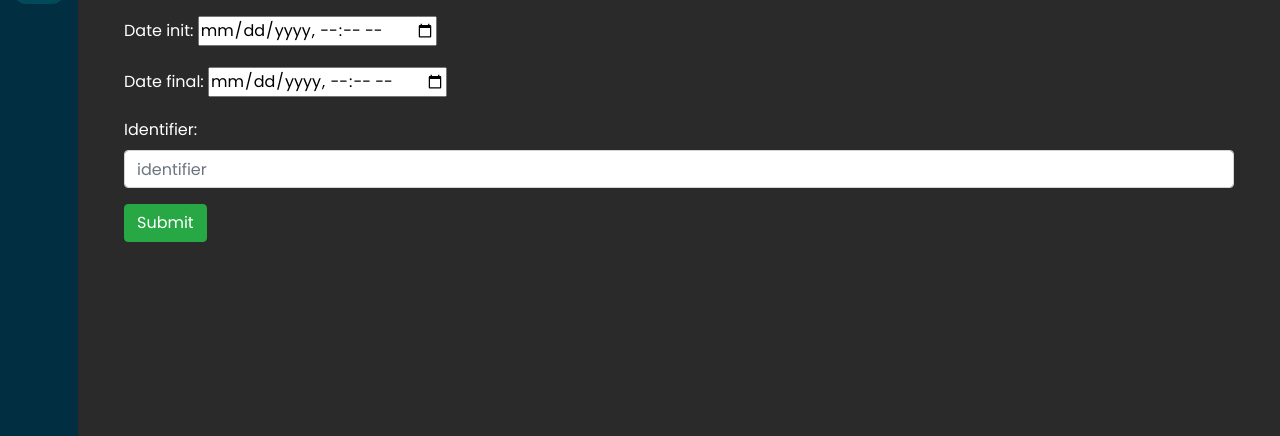
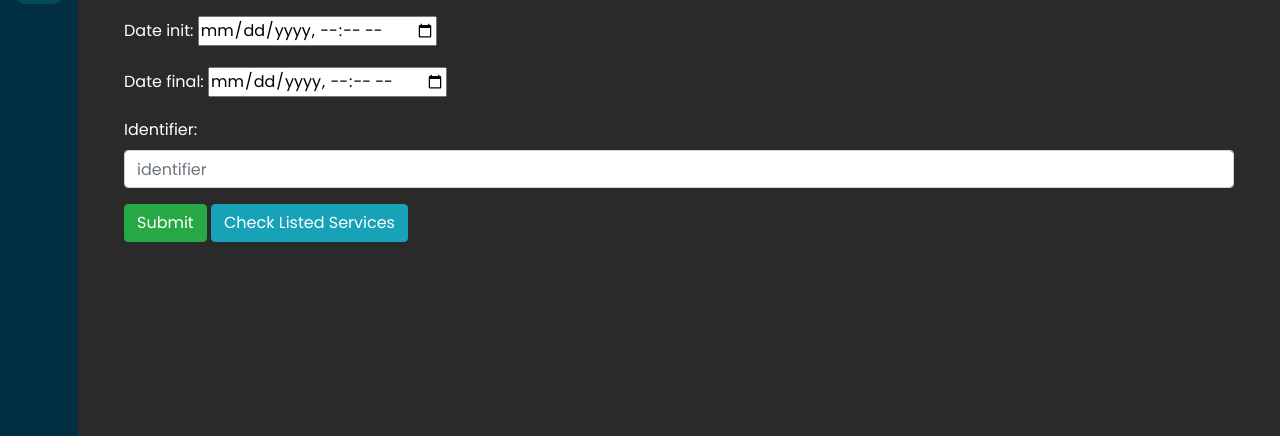
Before and after one commit to edmar-bevilaqua/Django-Project, a Django app: page /servicos/new_service/ in a window 1280 px wide. Shown: the part 364-800 px from the top of the page. Run offline with Django 5.2, Linux system fonts and the light colour scheme; data that the repository does not hold is empty.

Commit message:
Update new_service.html, list_services.html
Added a button to change between pages.

```diff
--- a/servicos/templates/list_services.html
+++ b/servicos/templates/list_services.html
@@ -7,6 +7,7 @@
 
 {% block 'dashboard' %}
     <div class="container">
+        <a href="{% url 'new_service' %}" class="btn btn-success" id="btn-new-service">+ New Service</a><br>
         <label for="filter">Filter:</label>
         <select name="filter" id="filter" class="form-control" onchange="update_list_services()">
             <option value="" selected hidden>Choose a client name to filter</option>
--- a/servicos/templates/new_service.html
+++ b/servicos/templates/new_service.html
@@ -9,7 +9,8 @@
     <div class="container">
         <form action="{% url 'new_service' %}" method="POST"> {% csrf_token %}
             {{form.as_p}}
-            <input type="submit" class="btn btn-success">
+            <input type="submit" class="btn btn-success" value="Submit">
+            <a href="{% url 'list_services' %}" class="btn btn-info">Check Listed Services</a>
         </form>
     </div>
 {% endblock %}
--- a/templates/static/servicos/css/new_service.css
+++ b/templates/static/servicos/css/new_service.css
@@ -1,3 +1,8 @@
 .container {
     padding-top: 50px;
 }
+
+#btn-new-service {
+    display: inline-block;
+    margin-bottom: 15px;
+}
```
